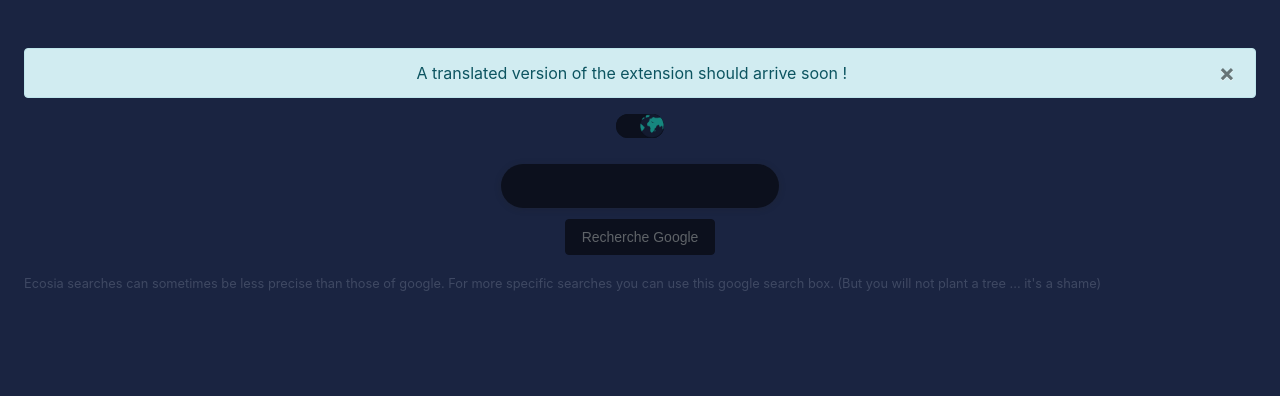
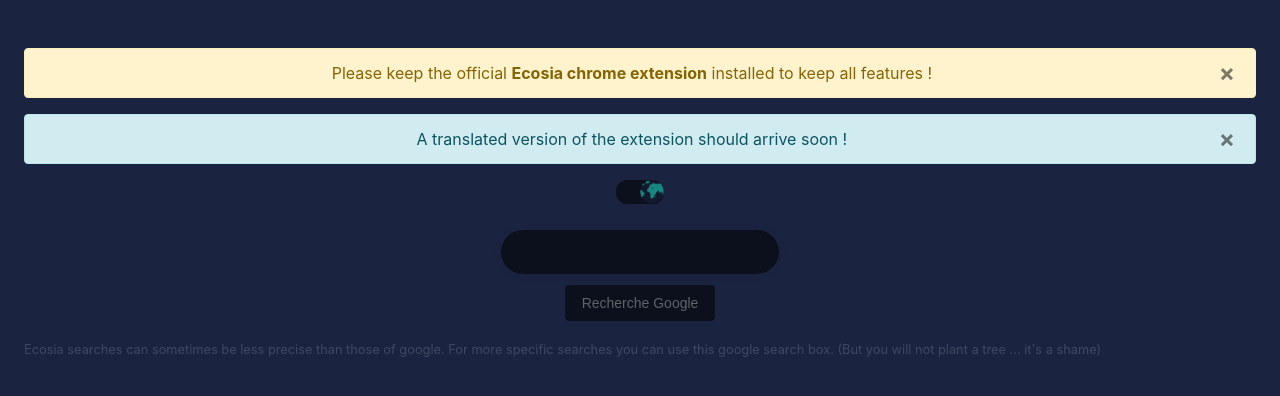
Before and after one commit to gmirmand/ecosia-dark-mode, a browser extension: page dist/ecosia-dark-mode.html in a window 1280 px wide. Drawn offline with nearby package versions, Linux system fonts and the light colour scheme.

```diff
--- a/dist/ecosia-dark-mode.html
+++ b/dist/ecosia-dark-mode.html
@@ -12,6 +12,14 @@
 </head>
 <body class="popup__body">
 <div class="popup__container">
+    <div class="warning__container d-none">
+        <div class="alert alert-warning" id="alert-1" role="alert">
+            Please keep the official <b>Ecosia chrome extension</b> installed to keep all features !
+            <button type="button" class="close" data-dismiss="alert" aria-label="Close">
+                <span aria-hidden="true">&times;</span>
+            </button>
+        </div>
+    </div>
     <div class="warning__container d-none">
         <div class="alert alert-info" id="alert-2" role="alert">
             A translated version of the extension should arrive soon !
@@ -45,6 +53,9 @@
         <div class="alert alert-success" role="alert">
             Hey there ! Thanks you for installing our ecosia dark-mode extension ! <b>:D</b>
         </div>
+        <div class="alert alert-warning" role="alert">
+            Please keep the official <b>Ecosia chrome extension</b> installed to keep all features !
+        </div>
         <div class="alert alert-info" role="alert">
             A translated version of the extension should arrive soon !
         </div>
```
Also changed, not shown: dist/index.html (+1 -0 lines), dist/manifest.json.
